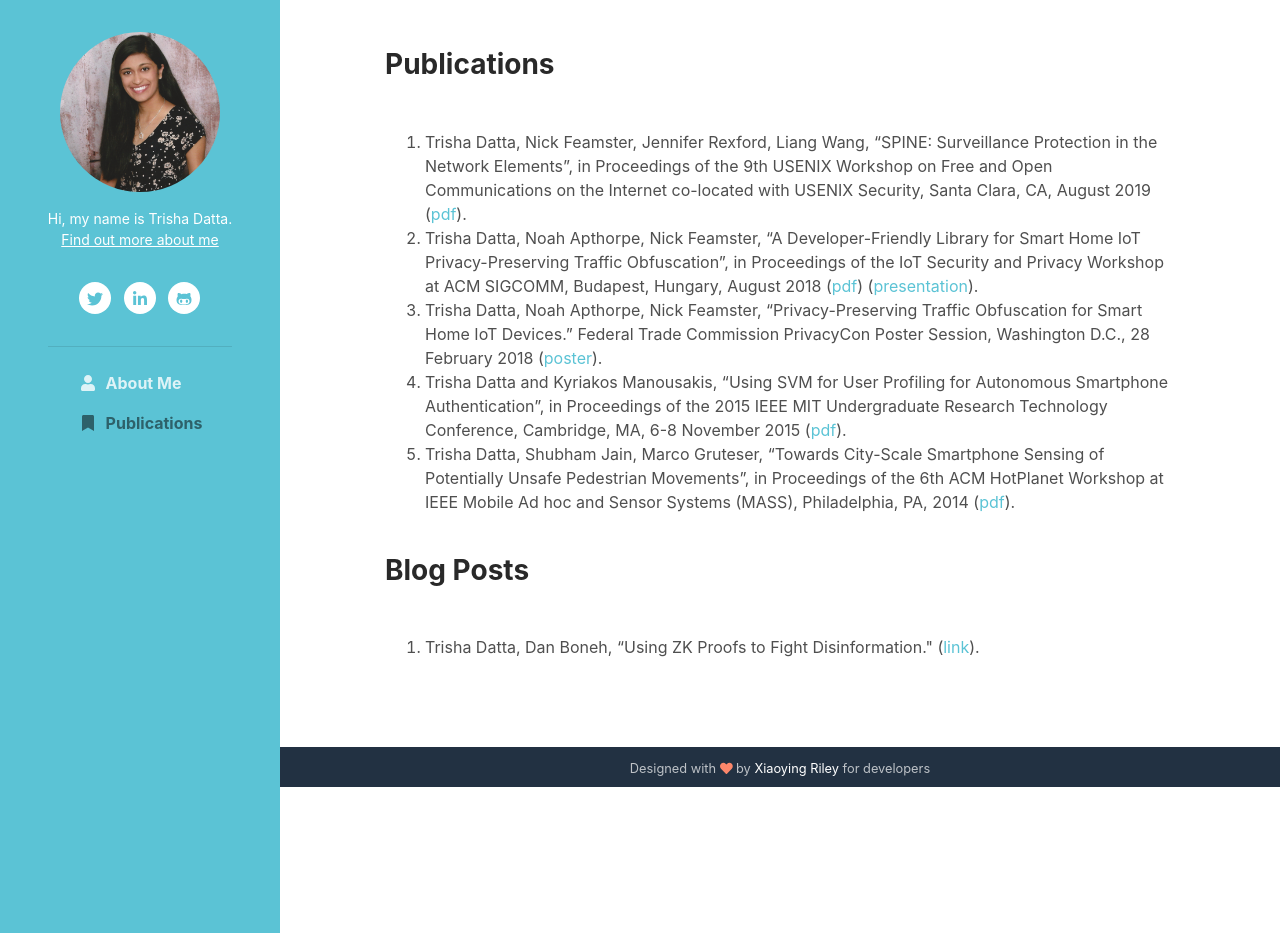
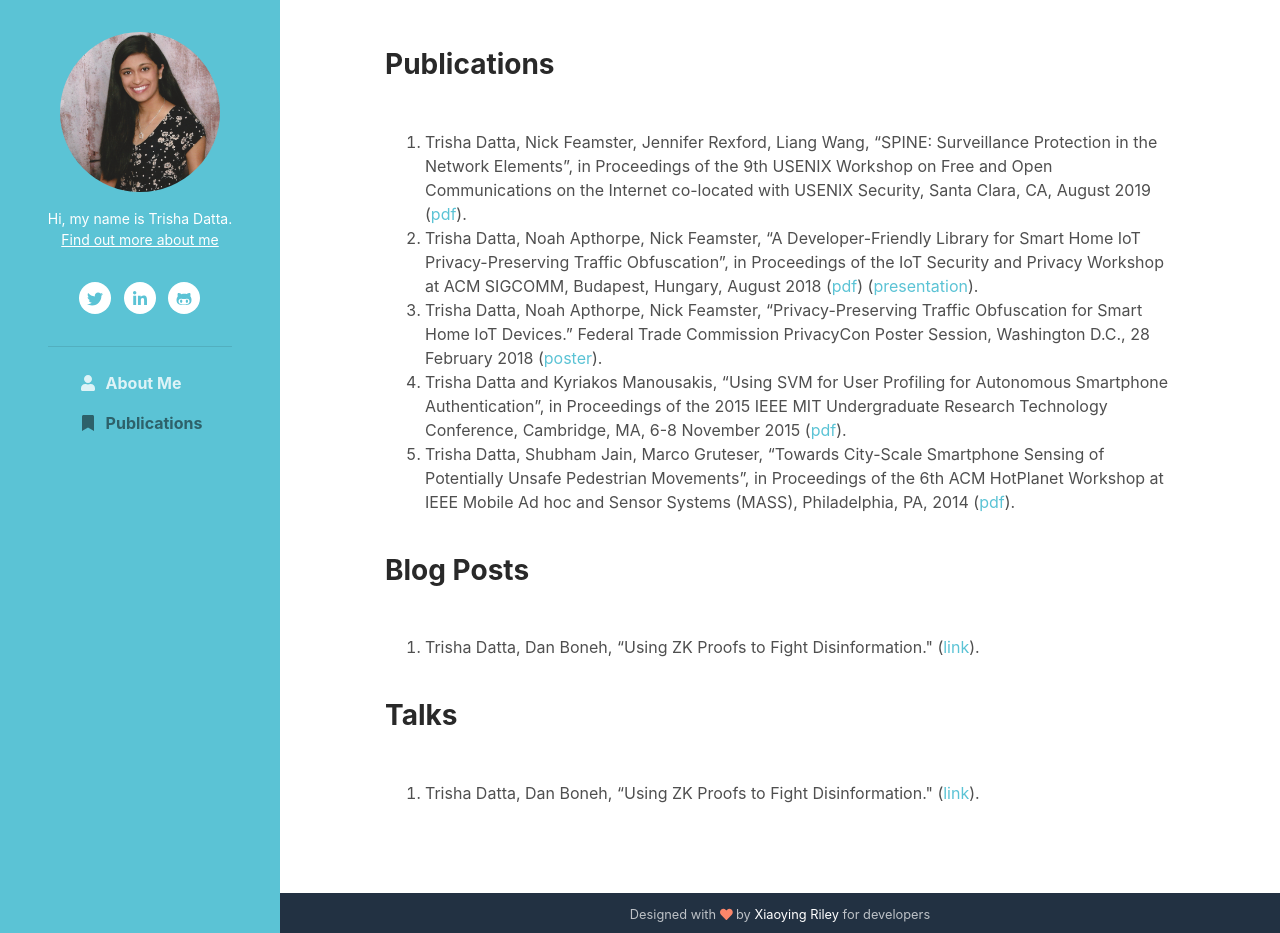
Before and after one commit to TrishaDatta/TrishaDatta.github.io, a Jekyll site: the page publications.html, which Jekyll copies as it is, in a window 1280 px wide and 933 px high. Built offline with Jekyll 4.4.1, drawn with Linux system fonts in a browser that asks for light colours; nearby versions of some CDN libraries.

Commit message:
Update publications.html

```diff
--- a/publications.html
+++ b/publications.html
@@ -114,6 +114,15 @@
 				    </p>
 				    <div class="line"></div>
 				    <br>
+				    <h3>Talks</h3>
+			            <br>
+				    <p><ol>
+					  <li>Trisha Datta, Dan Boneh,
+					  “Using ZK Proofs to Fight Disinformation." (<a href="">link</a>).</li>
+					</ol>
+				    </p>
+				    <div class="line"></div>
+				    <br>
 
 				</div>
 		    </div>
```
